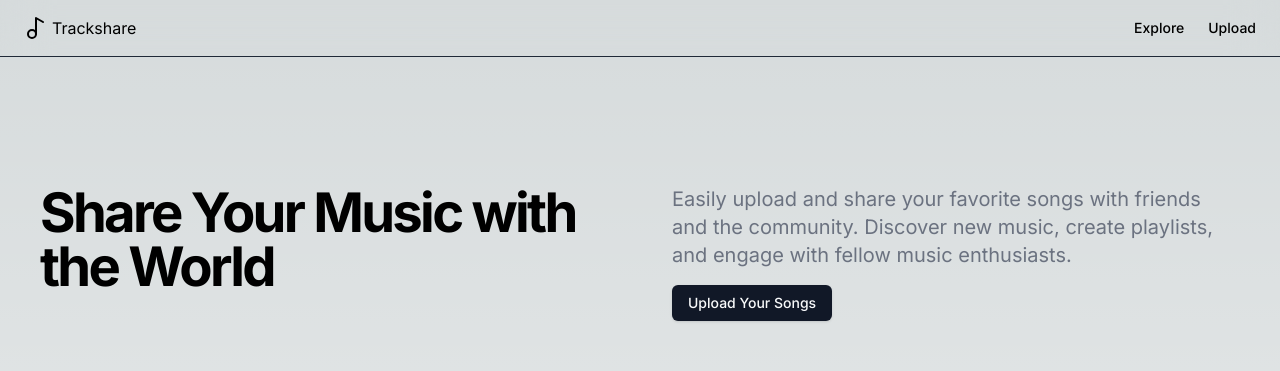
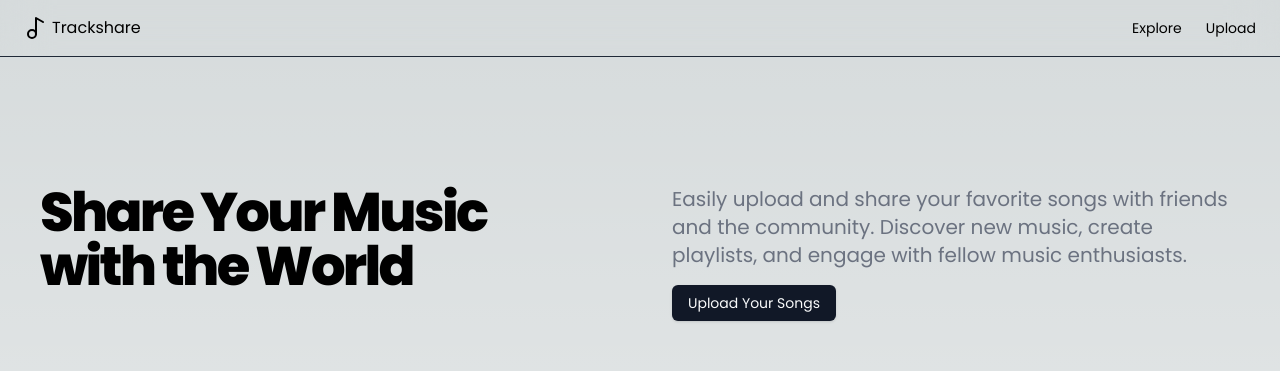
Before and after one commit to forjoa/trackshare, a Next.js app: page / in a window 1280 px wide. Shown: the top 371 px of the page. Built offline with nearby package versions, Linux system fonts and the light colour scheme.

Commit message:
fix(font): update font to Poppins

```diff
--- a/src/app/layout.tsx
+++ b/src/app/layout.tsx
@@ -1,10 +1,10 @@
 import type { Metadata } from 'next'
-import { Inter } from 'next/font/google'
+import { Poppins } from 'next/font/google'
 import './globals.css'
 import NavigationBar from '@/components/NavigationBar'
 import Footer from '@/components/Footer'
 
-const inter = Inter({ subsets: ['latin'] })
+const poppins = Poppins({ subsets: ['latin'], weight: ['400', '800']})
 
 export const metadata: Metadata = {
   title: 'Trackshare - The easiest way to share your music',
@@ -18,7 +18,7 @@
 }>) {
   return (
     <html lang='en'>
-      <body className={inter.className}>
+      <body className={poppins.className}>
         <div className='flex flex-col justify-between min-h-[100dvh]'>
           <NavigationBar />
           {children}
```
